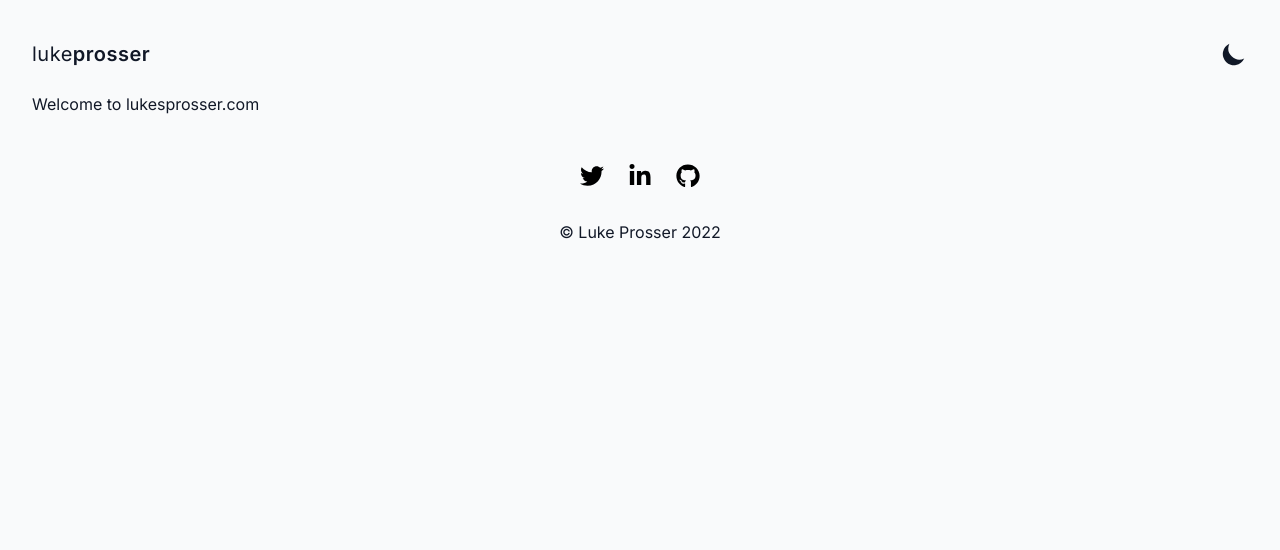
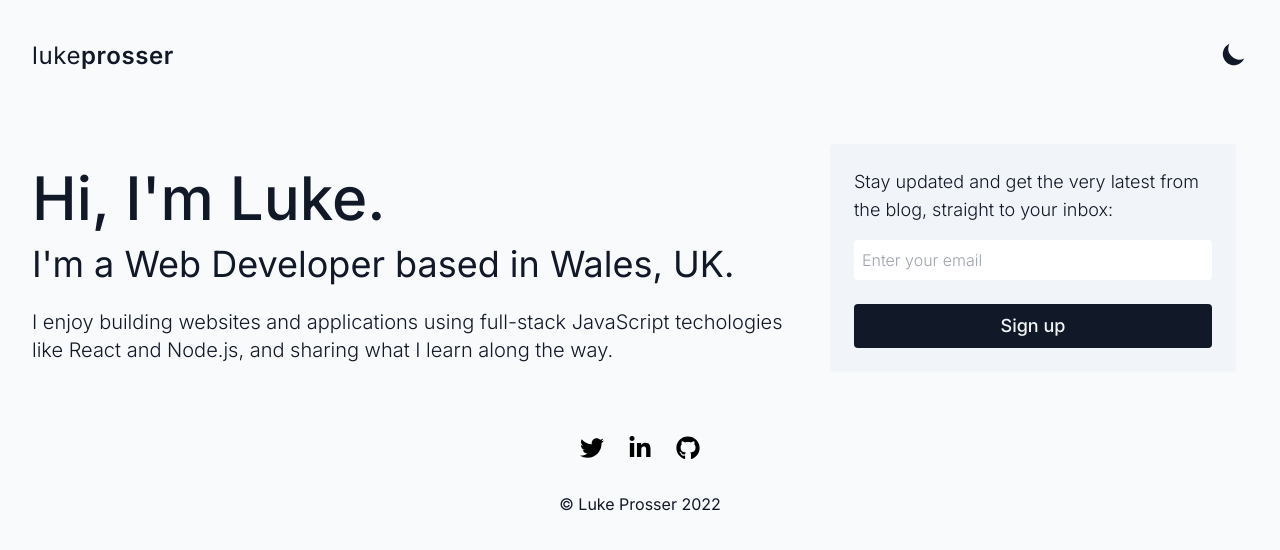
Before and after one commit to lukeprosser/lukesprosser-nextjs, a Next.js app: page / in a window 1280 px wide. Shown: the top 550 px of the page. Built offline with nearby package versions, Linux system fonts and the light colour scheme.

Commit message:
create intro section and signup form

```diff
--- a/components/header.js
+++ b/components/header.js
@@ -38,7 +38,7 @@ export default function Header() {
   return (
     <header className='flex justify-between py-6 mt-4'>
       <Link href='/'>
-        <a className='text-xl tracking-wide'>
+        <a className='text-2xl tracking-wide'>
           luke<span className='font-semibold'>prosser</span>
         </a>
       </Link>
--- /dev/null
+++ b/components/signupForm.js
@@ -0,0 +1,89 @@
+import { useEffect } from 'react';
+
+export default function SignupForm() {
+  useEffect(() => {
+    const js = `function ml_webform_success_1755242(){var r=ml_jQuery||jQuery;r(".ml-subscribe-form-1755242 .row-success").show(),r(".ml-subscribe-form-1755242 .row-form").hide()}`;
+    const script = document.createElement('script');
+    const scriptText = document.createTextNode(js);
+    script.appendChild(scriptText);
+    document.body.appendChild(script);
+
+    const script2 = document.createElement('script');
+    script2.src =
+      'https://static.mailerlite.com/js/w/webforms.min.js?v9b62042f798751c8de86a784eab23614';
+    document.body.appendChild(script2);
+  }, []);
+
+  return (
+    <div
+      id='mlb2-1755242'
+      className='p-6 mt-6 text-lg font-light rounded md:mt-0 bg-slate-100 dark:bg-slate-800 ml-form-embedContainer ml-subscribe-form ml-subscribe-form-1755242'
+    >
+      <div className='ml-form-align-center'>
+        <div className='ml-form-embedWrapper embedForm'>
+          <div className='ml-form-embedBody ml-form-embedBodyDefault row-form'>
+            <div className='ml-form-embedContent'>
+              <p>
+                Stay updated and get the very latest from the blog, straight to
+                your inbox:
+              </p>
+            </div>
+            <form
+              className='ml-block-form'
+              action='https://static.mailerlite.com/webforms/submit/v5e9n4'
+              data-code='v5e9n4'
+              method='post'
+              target='_blank'
+            >
+              <div className='ml-form-formContent'>
+                <div className='ml-form-fieldRow ml-last-item'>
+                  <div className='ml-field-group ml-field-email ml-validate-email ml-validate-required'>
+                    <input
+                      aria-label='email'
+                      aria-required='true'
+                      type='email'
+                      className='w-full p-2 mt-4 mb-6 text-base placeholder-gray-400 rounded dark:bg-slate-100 form-control'
+                      data-inputmask=''
+                      name='fields[email]'
+                      placeholder='Enter your email'
+                      autoComplete='email'
+                    />
+                  </div>
+                </div>
+              </div>
+              <input type='hidden' name='ml-submit' value='1' />
+              <div className='ml-form-embedSubmit'>
+                <button
+                  type='submit'
+                  className='w-full p-2 font-medium text-gray-100 bg-gray-900 rounded hover:bg-indigo-600 dark:bg-indigo-600 primary dark:hover:bg-indigo-700'
+                >
+                  Sign up
+                </button>
+                <button
+                  disabled='disabled'
+                  style={{ display: 'none' }}
+                  type='button'
+                  className='loading'
+                >
+                  {' '}
+                  <div className='ml-form-embedSubmitLoad'></div>{' '}
+                  <span className='sr-only'>Loading...</span>{' '}
+                </button>
+              </div>
+              <input type='hidden' name='anticsrf' value='true' />
+            </form>
+          </div>
+          <div
+            className='ml-form-successBody row-success'
+            style={{ display: 'none' }}
+          >
+            <div className='ml-form-successContent'>
+              <h4>Thank you!</h4>
+              <p>You have successfully joined our subscriber list.</p>
+            </div>
+          </div>
+        </div>
+      </div>
+    </div>
+  );
+}
--- a/pages/index.js
+++ b/pages/index.js
@@ -3,6 +3,7 @@ import Link from 'next/link';
 import Layout from '../components/layout';
 import Header from '../components/header';
 import Footer from '../components/footer';
+import SignupForm from '../components/signupForm';
 
 export default function Home() {
   return (
@@ -15,11 +16,26 @@ export default function Home() {
       <Layout>
         <Header />
         <main>
-          <h1>
-            Welcome to <Link href='/posts/first-post'>lukesprosser.com</Link>
-          </h1>
+          <section className='gap-3 my-12 md:flex md:items-center'>
+            <div>
+              <h1 className='py-4 text-6xl font-medium'>Hi, I&apos;m Luke.</h1>
+              <p className='mb-6 text-4xl'>
+                I&apos;m a Web Developer based in Wales, UK.
+              </p>
+              <p className='text-xl font-light'>
+                I enjoy building websites and applications using full-stack
+                JavaScript techologies like React and Node.js, and sharing what
+                I learn along the way.
+              </p>
+            </div>
+            <SignupForm />
+            <div
+              className='ml-form-embed'
+              data-account='1301826:u6l0i3y6u9'
+              data-form='1755242:v5e9n4'
+            ></div>
+          </section>
         </main>
-
         <Footer />
       </Layout>
     </div>
```
